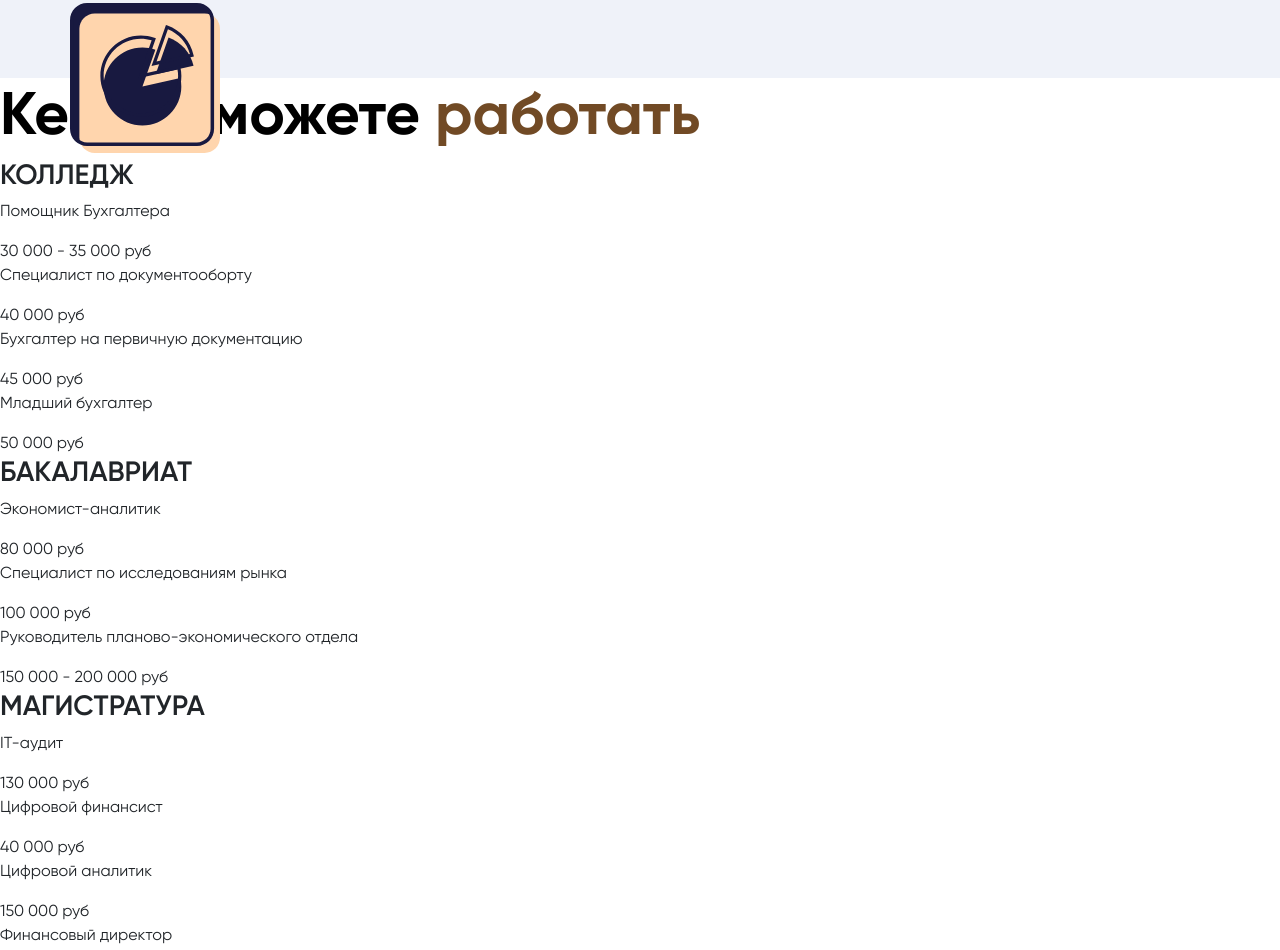
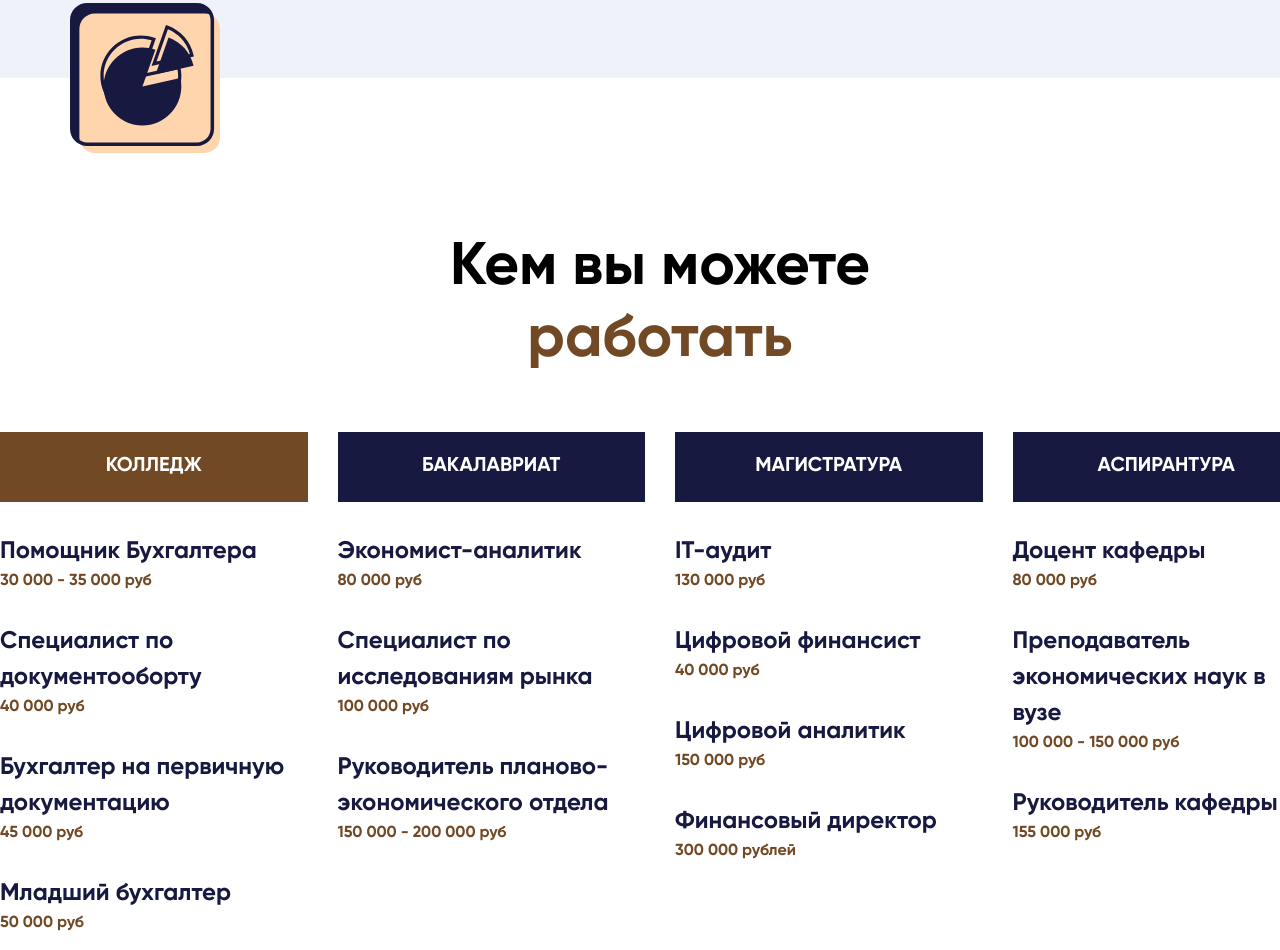
Before and after one commit to RomanFPL/university-lending-page, a website: page src/index.html in a window 1280 px wide. Shown: the part 2566-3516 px from the top of the page. Drawn offline with Linux system fonts and the light colour scheme; files whose address does not match are found by name.

Commit message:
Work section

```diff
--- /dev/null
+++ b/src/assets/sass/blocks/_towork.sass
@@ -0,0 +1,31 @@
+.go-work
+    padding-top: 150px
+    padding-bottom: 100px
+    h2
+        text-align: center
+        margin-bottom: 60px
+    .wrap-work-elems
+        display: grid
+        grid-template-columns: repeat(4, 1fr)
+        gap: 0 30px
+        .work-name
+            font-size: 20px
+            font-weight: 800
+            display: block
+            height: 70px
+            background: #181940
+            color: #fff
+            text-align: center
+            padding-top: 20px
+        .mixed-c
+            background:#714A25
+        .text-work
+            margin-top: 30px
+            p
+                font-size: 24px
+                font-weight: 800
+                color: #181940
+                margin: 0
+            span
+                color: #714A25
+                font-weight: 800
--- a/src/assets/sass/style.sass
+++ b/src/assets/sass/style.sass
@@ -5,3 +5,4 @@
 @import "blocks/intro-s"
 @import "blocks/edu"
 @import "blocks/advantages"
+@import "blocks/towork"
--- a/src/index.html
+++ b/src/index.html
@@ -120,10 +120,11 @@
         <img class="chart-pie" src="./assets/img/pie-chart.svg" alt="">
     </div>
     </section>
-    <section class="go-work">
-        <h2>Кем вы можете <span>работать</span></h2>
+    <section class="go-work container">
+        <h2>Кем вы можете <br><span>работать</span></h2>
+        <div class="wrap-work-elems">
             <div class="go-work-elem">
-            <h3 class="work-name">
+                <h3 class="work-name mixed-c">
                     КОЛЛЕДЖ
                 </h3>
                 <div class="text-work">
@@ -198,6 +199,7 @@
                     <span>155 000 руб</span>
                 </div>
             </div>
+        </div>
     </section>
     <script defer src="script.js"></script>
 </body>
```
Also changed, not shown: dist/assets/css/style.min.css, dist/assets/sass/blocks/_towork.sass (added), dist/assets/sass/style.sass, dist/index.html, src/assets/css/style.min.css. Lines whose indentation alone changed are shown as unchanged.
